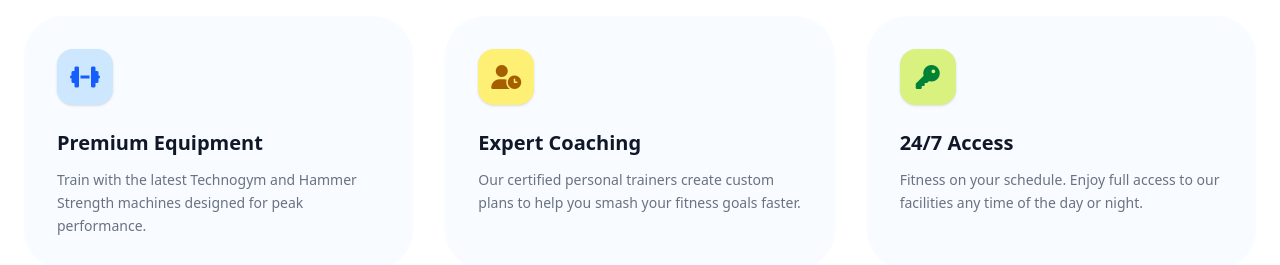
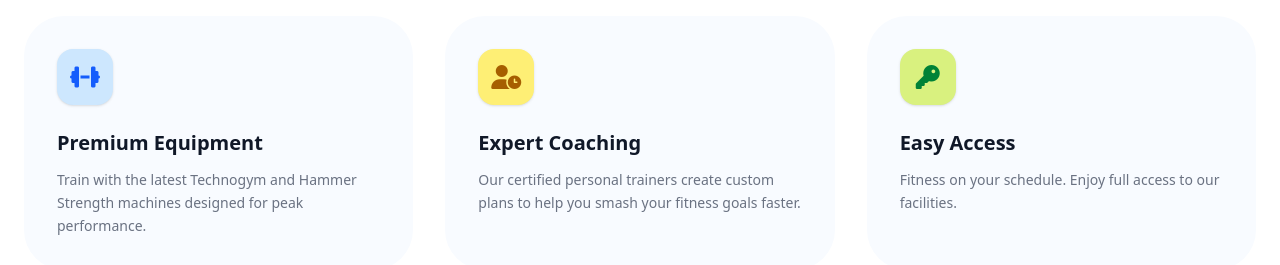
Before and after one commit to santoshhadiya/Gym-Management-System, a React (Vite) app in the folder FrontEnd/: page / in a window 1280 px wide. Shown: the part 1160-1425 px from the top of the page. Built offline with nearby package versions, Linux system fonts and the light colour scheme; no server answers; what @react-pdf/renderer would draw is missing.

Commit message:
Visitor page changes

```diff
--- a/FrontEnd/src/assets/MEMBERSHIP_PLANS.js
+++ b/FrontEnd/src/assets/MEMBERSHIP_PLANS.js
@@ -21,7 +21,7 @@ const MEMBERSHIP_PLANS = [
     durationInDays: 90,
     description: "Our most popular plan for those committed to a 3-month body transformation.",
     features: [
-      "24/7 Access to Gym Floor",
+      "Easy Access to Gym Floor",
       "All Cardio & Strength Equipment",
       "2 Personal Training Sessions",
       "Steam Bath & Sauna Access",
--- a/FrontEnd/src/components/visitor/PublicFeature.jsx
+++ b/FrontEnd/src/components/visitor/PublicFeature.jsx
@@ -23,8 +23,8 @@ const PublicFeature = () => {
     },
     {
       id: 3,
-      title: "24/7 Access",
-      description: "Fitness on your schedule. Enjoy full access to our facilities any time of the day or night.",
+      title: "Easy Access",
+      description: "Fitness on your schedule. Enjoy full access to our facilities.",
       icon: "fa-key",
       bgColor: "bg-[#D9F17F]",
       textColor: "text-green-700",
--- a/FrontEnd/src/context/GlobalContext.jsx
+++ b/FrontEnd/src/context/GlobalContext.jsx
@@ -94,7 +94,7 @@ export const GlobalProvider = ({ children }) => {
     setTheme((prev) => (prev === 'light' ? 'dark' : 'light'));
   };
 
-  const isHosted=true;
+  const isHosted=false;
   const BACKEND_URL = !isHosted ? "http://localhost:5000" : "https://gym-management-system-backend-vive.onrender.com";
 
 const loadingIMG=logo;
--- a/FrontEnd/src/utils/api.js
+++ b/FrontEnd/src/utils/api.js
@@ -1,6 +1,6 @@
 import axios from "axios";
 
-const isHosted=true;
+const isHosted=false;
 // Create an Axios instance
 const api = axios.create({
   baseURL: !isHosted ? "http://localhost:5000/api":"https://gym-management-system-backend-vive.onrender.com/api",
```
Also changed, not shown: 1 other file (tests, documents, lock files or other folders).
